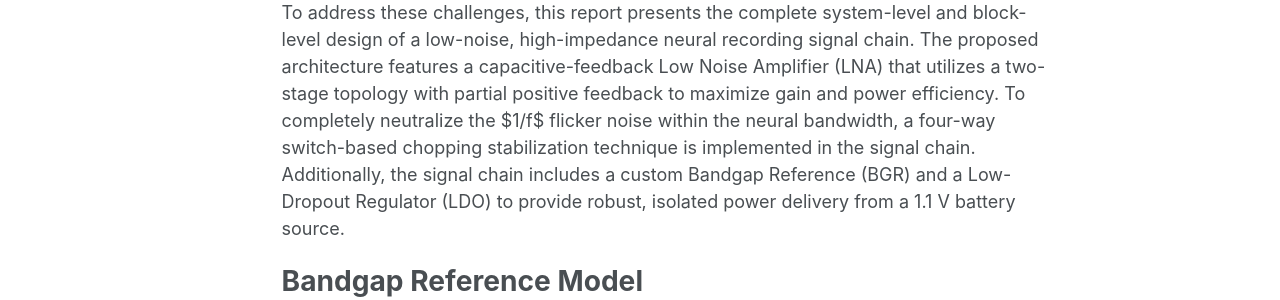
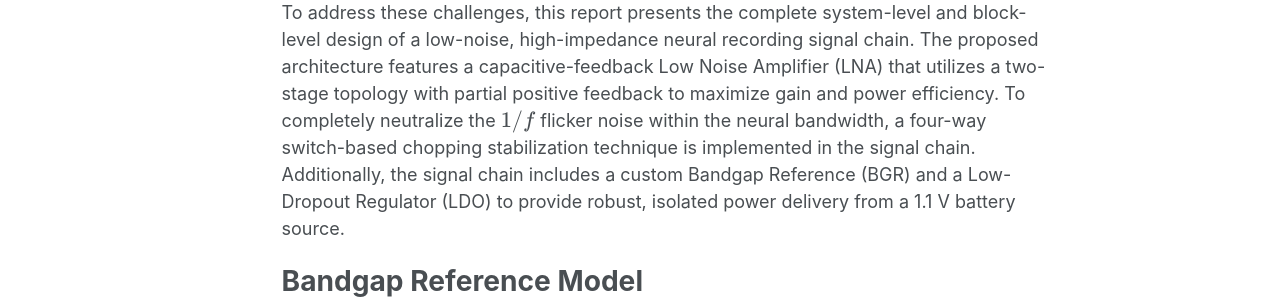
Before and after one commit to ANIRUDHBS1/ANIRUDHBS1.github.io, a Jekyll site: the page built from _projects/EE240B.md, in a window 1280 px wide and 900 px high, scrolled down 523 px. Shown: the part 258-558 px from the top of the window. Built offline with Jekyll 4.4.1, drawn with Linux system fonts in a browser that asks for light colours.

Commit message:
Update EE240B.md

```diff
--- a/_projects/EE240B.md
+++ b/_projects/EE240B.md
@@ -17,7 +17,7 @@ The development of high-fidelity neural recording systems is critical for advanc
 
 Designing a robust AFE for neural signal acquisition presents several fundamental challenges. First, the low-frequency nature of the target signals makes them highly susceptible to $$1/f$$ (flicker) noise inherent in CMOS transistors, which can easily overwhelm the microvolt-level neural activity. Second, the recording amplifier must exhibit an exceptionally high input impedance (in the tens to hundreds of M$$\Omega$$) to prevent signal attenuation and loading effects at the highly resistive electrode-tissue interface. Finally, maintaining a high dynamic range and low total harmonic distortion (THD) requires a clean, stable supply voltage, necessitating dedicated on-chip power management blocks.
 
-To address these challenges, this report presents the complete system-level and block-level design of a low-noise, high-impedance neural recording signal chain. The proposed architecture features a capacitive-feedback Low Noise Amplifier (LNA) that utilizes a two-stage topology with partial positive feedback to maximize gain and power efficiency. To completely neutralize the $1/f$ flicker noise within the neural bandwidth, a four-way switch-based chopping stabilization technique is implemented in the signal chain. Additionally, the signal chain includes a custom Bandgap Reference (BGR) and a Low-Dropout Regulator (LDO) to provide robust, isolated power delivery from a 1.1 V battery source.
+To address these challenges, this report presents the complete system-level and block-level design of a low-noise, high-impedance neural recording signal chain. The proposed architecture features a capacitive-feedback Low Noise Amplifier (LNA) that utilizes a two-stage topology with partial positive feedback to maximize gain and power efficiency. To completely neutralize the $$1/f$$ flicker noise within the neural bandwidth, a four-way switch-based chopping stabilization technique is implemented in the signal chain. Additionally, the signal chain includes a custom Bandgap Reference (BGR) and a Low-Dropout Regulator (LDO) to provide robust, isolated power delivery from a 1.1 V battery source.
 
 <h1>Bandgap Reference Model</h1>
 
```
